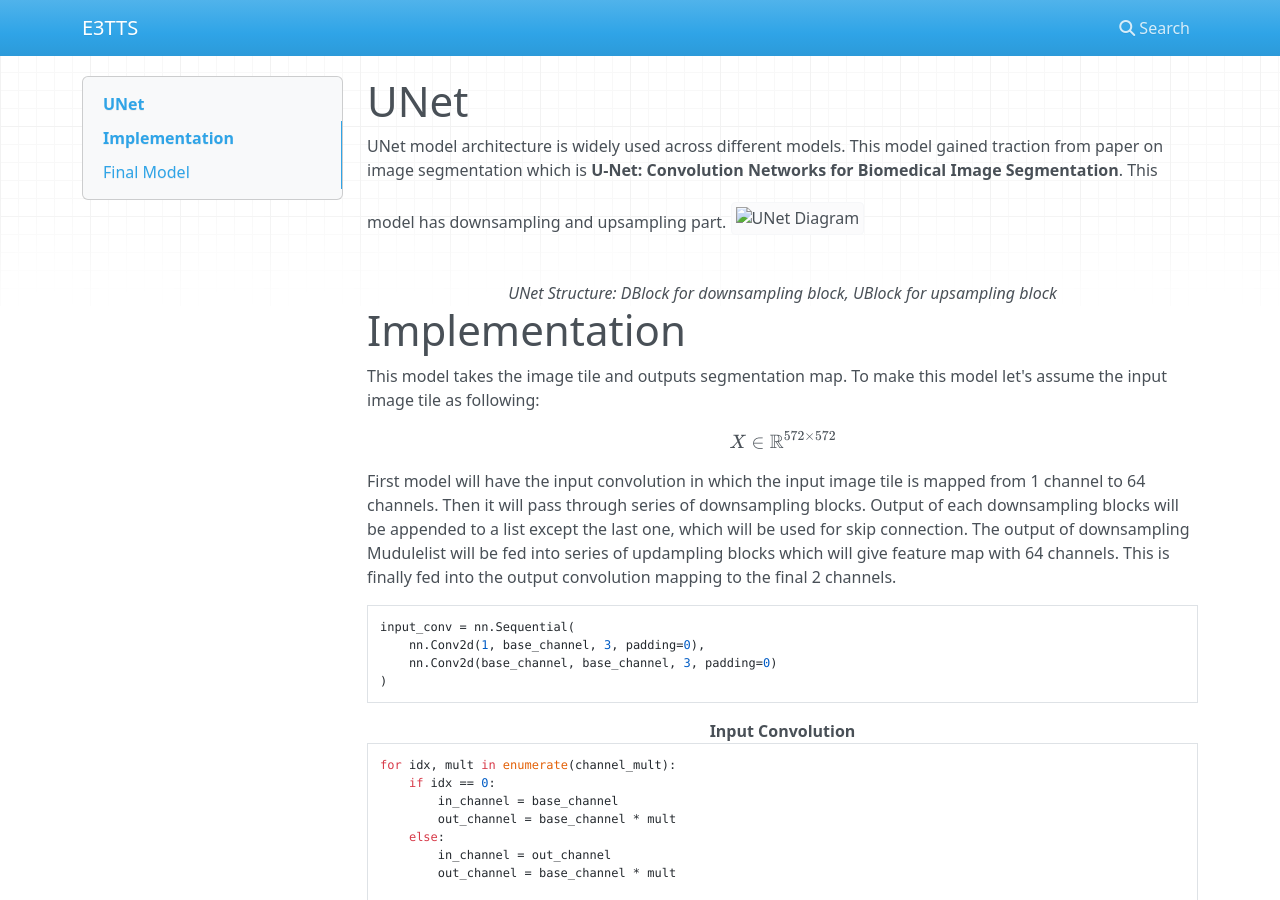
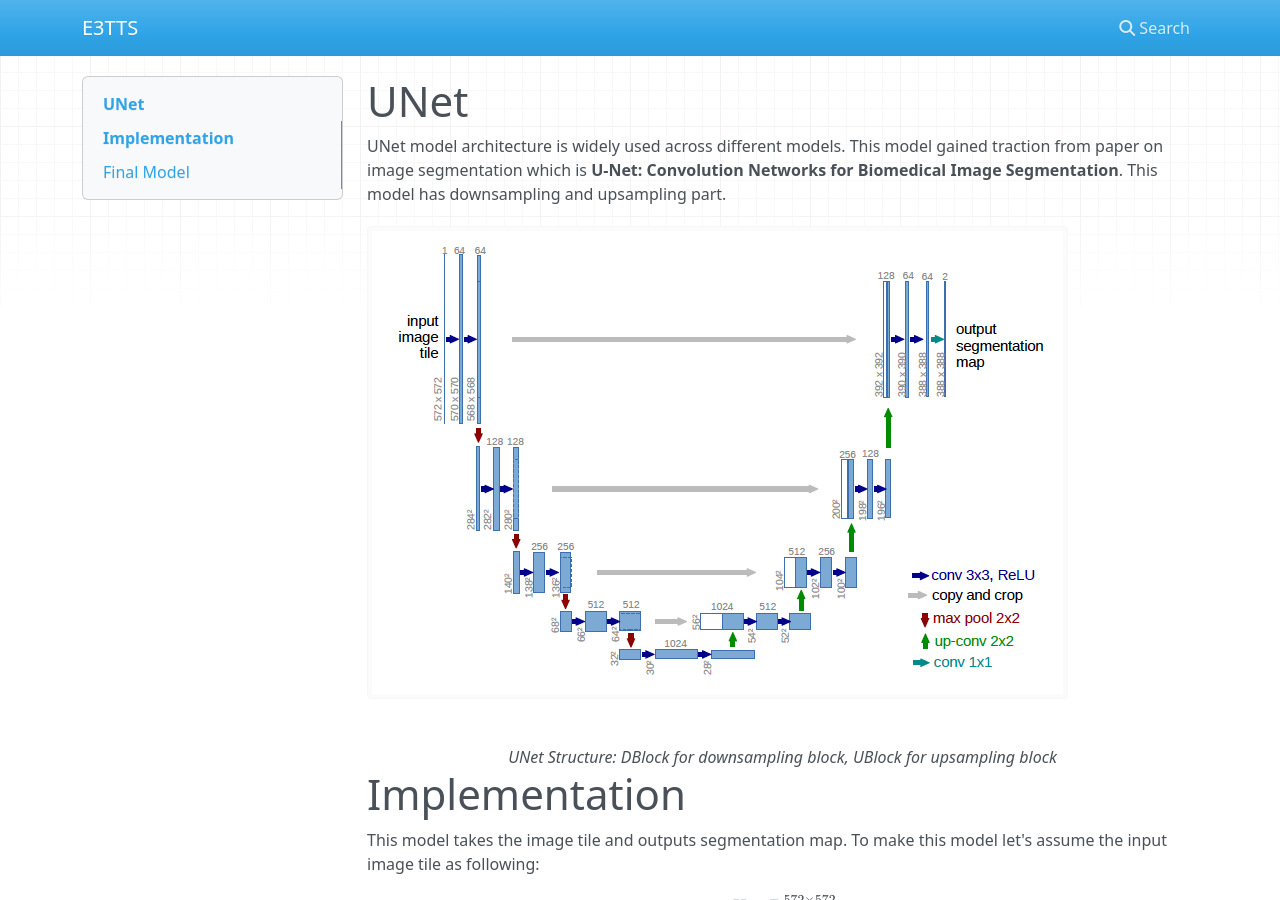
Before and after one commit to mac819/e3tts-doc, an MkDocs documentation site: the page built from docs/unet.md, in a window 1280 px wide and 900 px high. Built offline with MkDocs 1.6.1, drawn with Linux system fonts in a browser that asks for light colours; nearby versions of some CDN libraries; formulas are drawn with MathJax 3.

Commit message:
fix image path

```diff
--- a/docs/unet.md
+++ b/docs/unet.md
@@ -1,6 +1,6 @@
 # UNet
 UNet model architecture is widely used across different models. This model gained traction from paper on image segmentation which is **U-Net: Convolution Networks for Biomedical Image Segmentation**. This model has downsampling and upsampling part.
-![UNet Diagram](img/unet.png)
+![UNet Diagram](img/UNet.png)
 <center><i>UNet Structure: DBlock for downsampling block, UBlock for upsampling block</i></center>
 
 # Implementation
```
